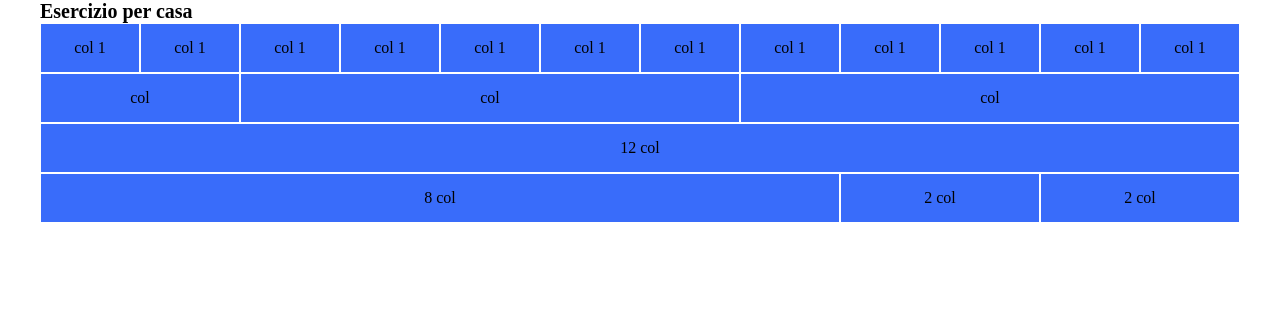
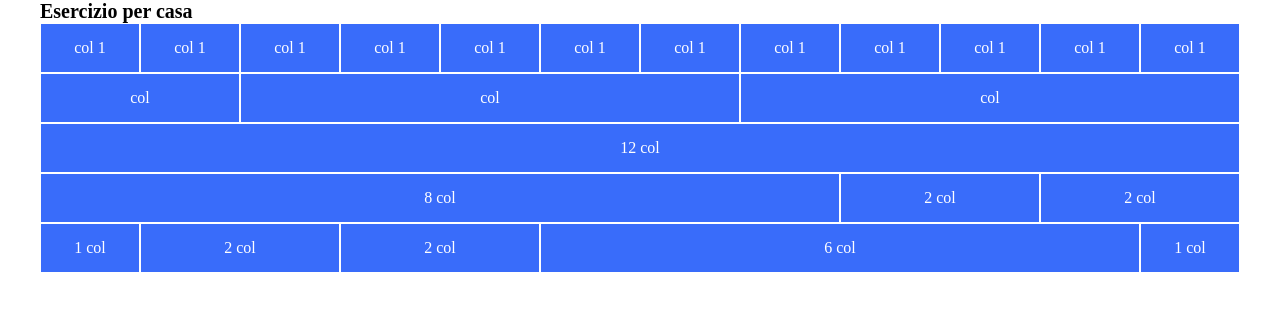
Before and after one commit to Mario-Arista/html-css-12bool, a plain HTML site: page index.html in a window 1280 px wide. Drawn offline with Linux system fonts and the light colour scheme.

Commit message:
row n. 5

```diff
--- a/css/style.css
+++ b/css/style.css
@@ -3,6 +3,7 @@ h1 {
 }
 .row {
     height: 50px;
+    color: white;
 }
 
 .blue {
--- a/index.html
+++ b/index.html
@@ -90,6 +90,24 @@
             </div>
         </div>
 
+        <div class="row">
+            <div class="col-1 flex justify-center align-center blue b-1">
+                <div>1 col</div>
+            </div>
+            <div class="col-2 flex justify-center align-center blue b-1">
+                <div>2 col</div>
+            </div>
+            <div class="col-2 flex justify-center align-center blue b-1">
+                <div>2 col</div>
+            </div>
+            <div class="col-6 flex justify-center align-center blue b-1">
+                <div>6 col</div>
+            </div>
+            <div class="col-1 flex justify-center align-center blue b-1">
+                <div>1 col</div>
+            </div>
+        </div>
+
     </div>
 </body>
 </html>
```
